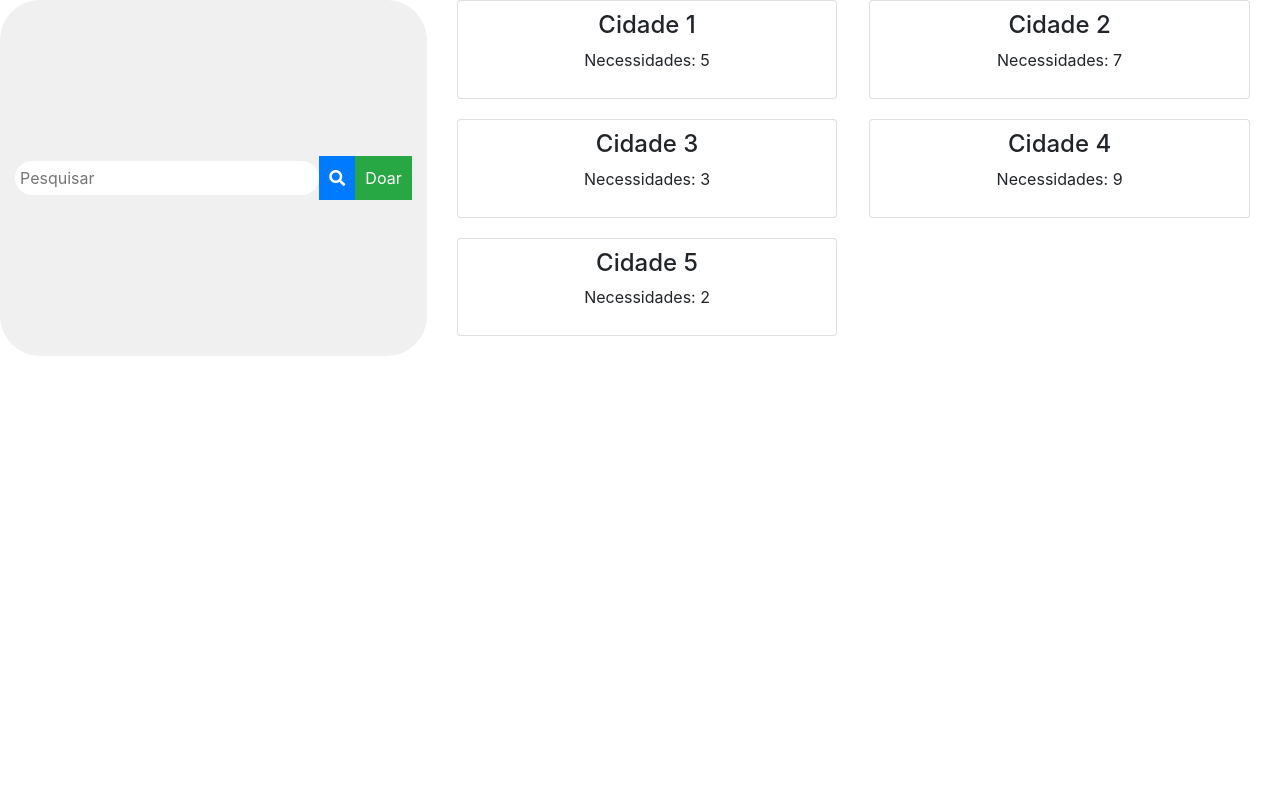
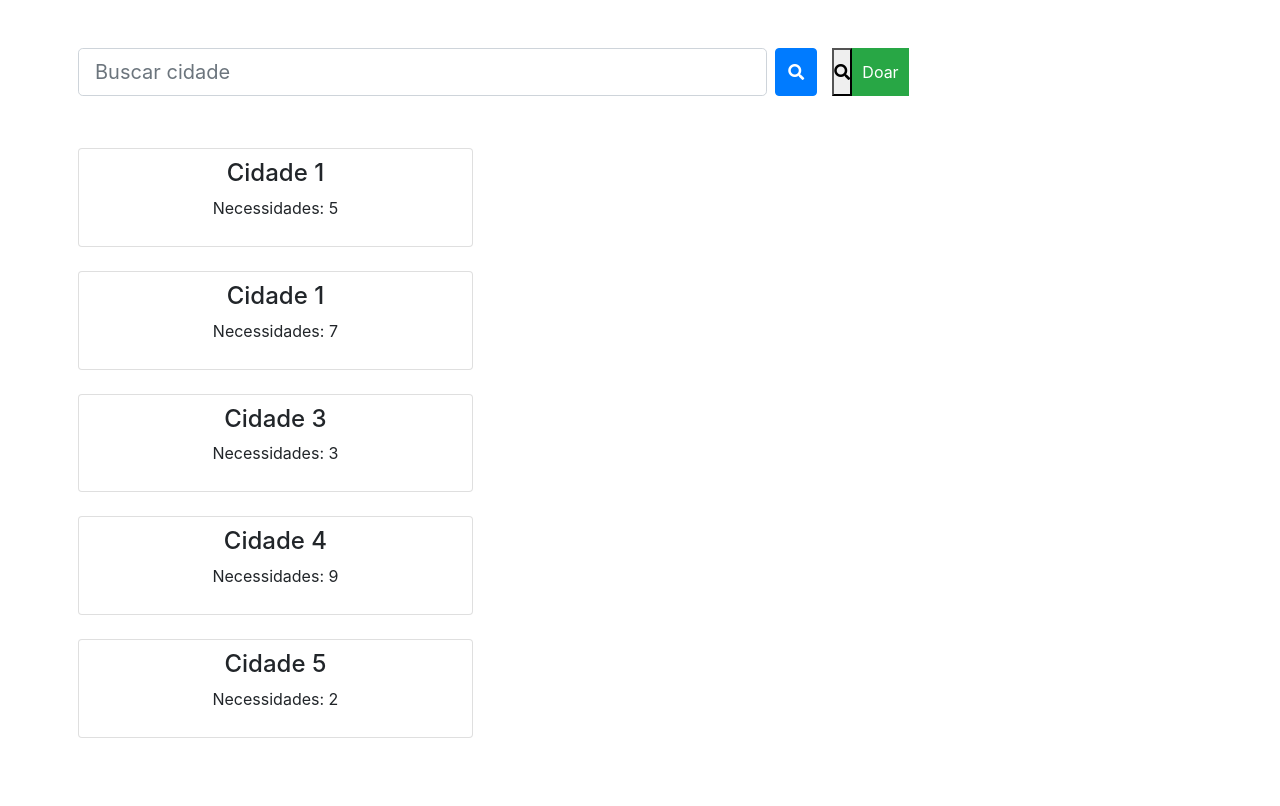
Before and after one commit to MiguelLewandowski/depsHackaton, a PHP site: page / in a window 1280 px wide. Before the commit the page ends 356 px from the top, so only its background shows below. Run offline with PHP 8.4, Linux system fonts and the light colour scheme.

Commit message:
atualizando

```diff
--- a/index.html
+++ b/index.html
@@ -12,37 +12,48 @@
 
 <body>
     <div class="container-fluid">
-        <div class="row">
-            <div class="col-md-4 search-bar">
-                <input type="text" class="search-input" placeholder="Pesquisar">
-                <button class="search-button"><i class="fas fa-search"></i></button>
-                <button class="donate-button">Doar</button>
+        <div class="row m-5">
+            <div class="col-md-8">
+                <form class="form-inline">
+                    <div class="d-flex w-100"> <!-- Adicionando d-flex e w-100 para ocupar toda a largura -->
+                        <input type="text" class="form-control form-control-lg flex-grow-1 mr-2" placeholder="Buscar cidade"> <!-- Usando form-control-lg para aumentar a altura -->
+                        <button type="submit" class="btn btn-primary">
+                            <i class="fa fa-search"></i> <!-- Ícone de lupa do FontAwesome -->
+                        </button>
+                    </div>
+                </form>
             </div>
-            <div class="col-md-8">
-                <div class="container">
-                    <div class="card">
+            <button class="search-button"><i class="fas fa-search"></i></button>
+            <button class="donate-button">Doar</button>
+        </div>
+
+
+
+            <div class="col-md-5">
+                <div class="d-flex flex-column m-5">
+                    <div class="card mt-1">
                         <h4>Cidade 1</h4>
                         <p>Necessidades: 5</p>
                     </div>
-                    <div class="card">
-                        <h4>Cidade 2</h4>
+                    <div class="card mt-1">
+                        <h4>Cidade 1</h4>
                         <p>Necessidades: 7</p>
                     </div>
-                    <div class="card">
+                    <div class="card mt-1">
                         <h4>Cidade 3</h4>
                         <p>Necessidades: 3</p>
                     </div>
-                    <div class="card">
+                    <div class="card mt-1">
                         <h4>Cidade 4</h4>
                         <p>Necessidades: 9</p>
                     </div>
-                    <div class="card">
+                    <div class="card mt-1">
                         <h4>Cidade 5</h4>
                         <p>Necessidades: 2</p>
                     </div>
                 </div>
             </div>
-        </div>
+
     </div>
 </body>
 
--- a/style.css
+++ b/style.css
@@ -2,31 +2,6 @@
     margin: 0;
     padding: 0;
     text-decoration: none;
-}
-
-.search-bar {
-    display: flex;
-    align-items: center;
-    width: 33.33%;
-    padding: 10px;
-    background-color: #f0f0f0;
-    border-radius: 40px;
-}
-
-.search-input {
-    flex: 1;
-    border: none;
-    padding: 5px;
-    font-size: 16px;
-    border-radius: 40px;
-}
-
-.search-button {
-    background-color: #007bff;
-    border: none;
-    padding: 10px;
-    color: white;
-    cursor: pointer;
 }
 
 .donate-button {
@@ -44,9 +19,16 @@
 }
 
 .card {
-    flex-basis: 48%;
     margin-bottom: 20px;
-    border: 1px solid #ccc;
     padding: 10px;
     text-align: center;
 }
+
+.card {
+    transition: transform 0.3s ease-in-out;
+}
+
+.card:hover {
+    transform: translateY(-10px);
+    cursor: pointer;
+}
```
